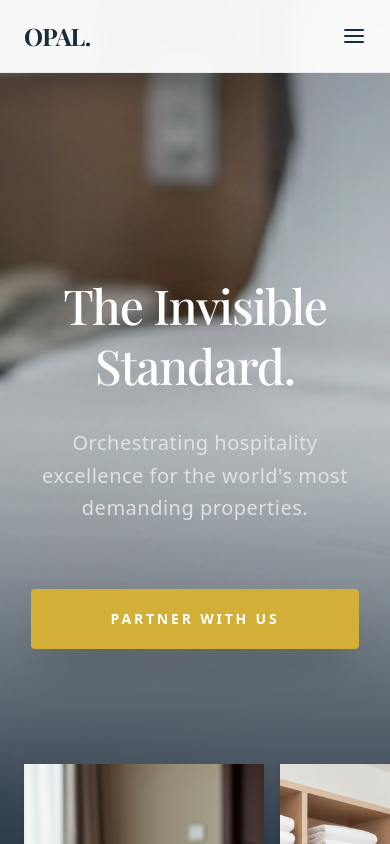
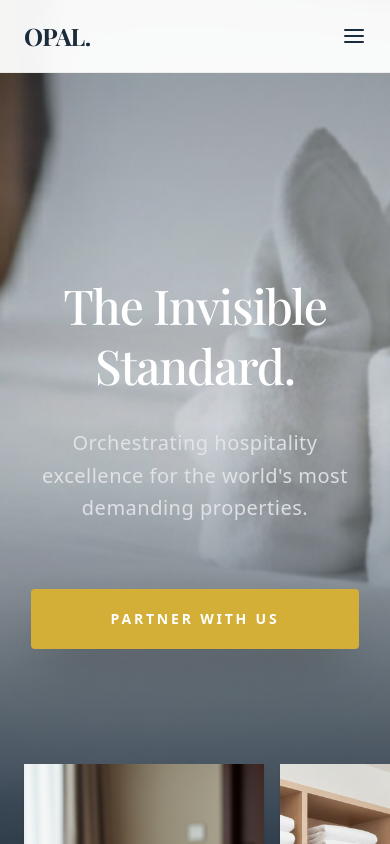
Before and after one commit to M-Shadab/olin-website, a Next.js app: page / in a window 390 px wide. Shown: the top 844 px of the page. Built offline with nearby package versions, Linux system fonts and the light colour scheme; a web font is replaced by a local one.

Commit message:
hero img added for mobile devices

```diff
--- a/app/page.tsx
+++ b/app/page.tsx
@@ -18,11 +18,28 @@ export default function Home() {
              {/* Gradient Overlay for Depth */}
             <div className="absolute inset-0 bg-gradient-to-b from-navy/30 via-transparent to-navy/80 z-10 pointer-events-none" />
              {/* Hero Image */}
+            {/* <Image
+              src="/imgs/hero.png"
+              alt="Background"
+              fill
+              className="object-cover opacity-90"
+              priority
+            /> */}
+            {/* Desktop Hero image */}
             <Image
               src="/imgs/hero.png"
               alt="Background"
               fill
-              className="object-cover opacity-90"
+              className="object-cover opacity-90 hidden md:block"
+              priority
+            />
+
+            {/* Mobile Hero image */}
+            <Image
+              src="/imgs/hero-mobile.jpg"
+              alt="Background mobile"
+              fill
+              className="object-cover opacity-90 block md:hidden"
               priority
             />
         </div>
```
Also changed, not shown: public/imgs/hero-mobile-1.png (added), public/imgs/hero-mobile.jpg (added).
